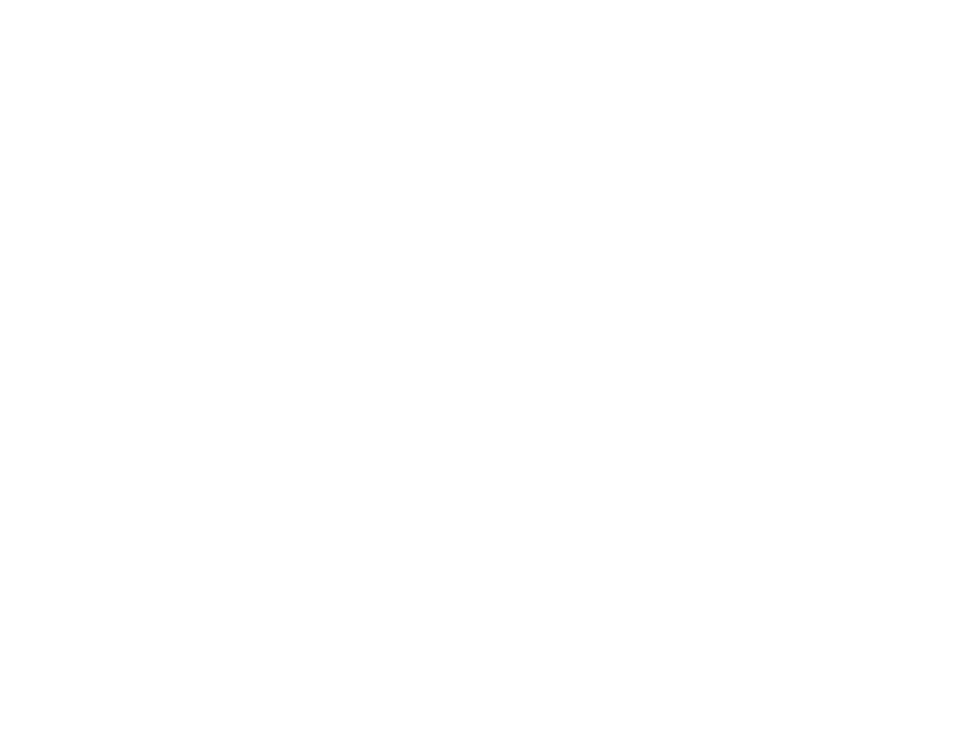
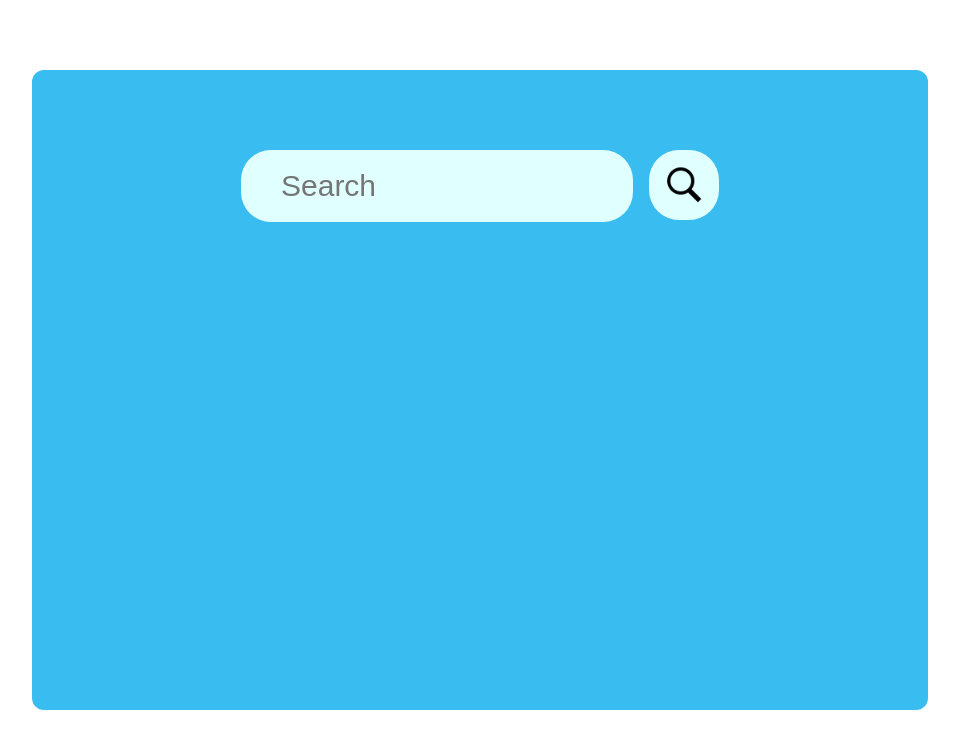
Before and after one commit to KrunoMirkovski/Weather-App, a React (Create React App) app: page / in a window 1280 px wide. Shown: the top 748 px of the page, without its empty margins (160-1119 px from the left). Built offline with nearby package versions, Linux system fonts and the light colour scheme.

Commit message:
configurating the search bar

```diff
--- /dev/null
+++ b/src/Components/Weather.css
@@ -0,0 +1,42 @@
+.container{
+    width: 70%;
+    height: 70vh;
+    margin: 70px auto;
+    padding-top: 80px;
+    border-radius: 12px;
+    background: rgb(57, 188, 240);
+}
+.top{
+    display: flex;
+    justify-content: center;
+    gap: 16px;
+}
+.top input{
+    display: flex;
+    width: 350px;
+    height: 70px;
+    border: none;
+    outline: none;
+    background: lightcyan;
+    border-radius: 30px;
+    padding-left: 40px;
+    color: black;
+    font-size: 30px;
+    font-weight: 500;
+}
+
+.search-icon{
+    width: 70px;
+    height: 70px;
+    display: flex;
+    justify-content: center;
+    align-items: center;
+    border-radius: 30px;
+    background: lightcyan;
+    cursor: pointer;
+}
+
+.search-icon img{
+    width: 40px;
+    height: 40px;
+}
--- a/src/Components/Weather.jsx
+++ b/src/Components/Weather.jsx
@@ -1,4 +1,5 @@
-import "./Weather.module.css"
+import React from "react";
+import "./Weather.css"
 import search_icon from "./Assets/icons8-search-50.png";
 import humidity_icon from "./Assets/icons8-humidity-50.png";
 import sunny_icon from "./Assets/icons8-summer-48.png";
@@ -13,8 +14,13 @@
 
 const WeatherApp = () => {
     return (
-        <div>
-
+        <div className="container">
+            <div className="top">
+                <input type="text" className="city" placeholder="Search" />
+                <div className="search-icon">
+                    <img src={search_icon} alt="" />
+                </div>
+            </div>
         </div>
     )
 }
```
Also changed, not shown: src/Components/Weather.module.css (deleted).
